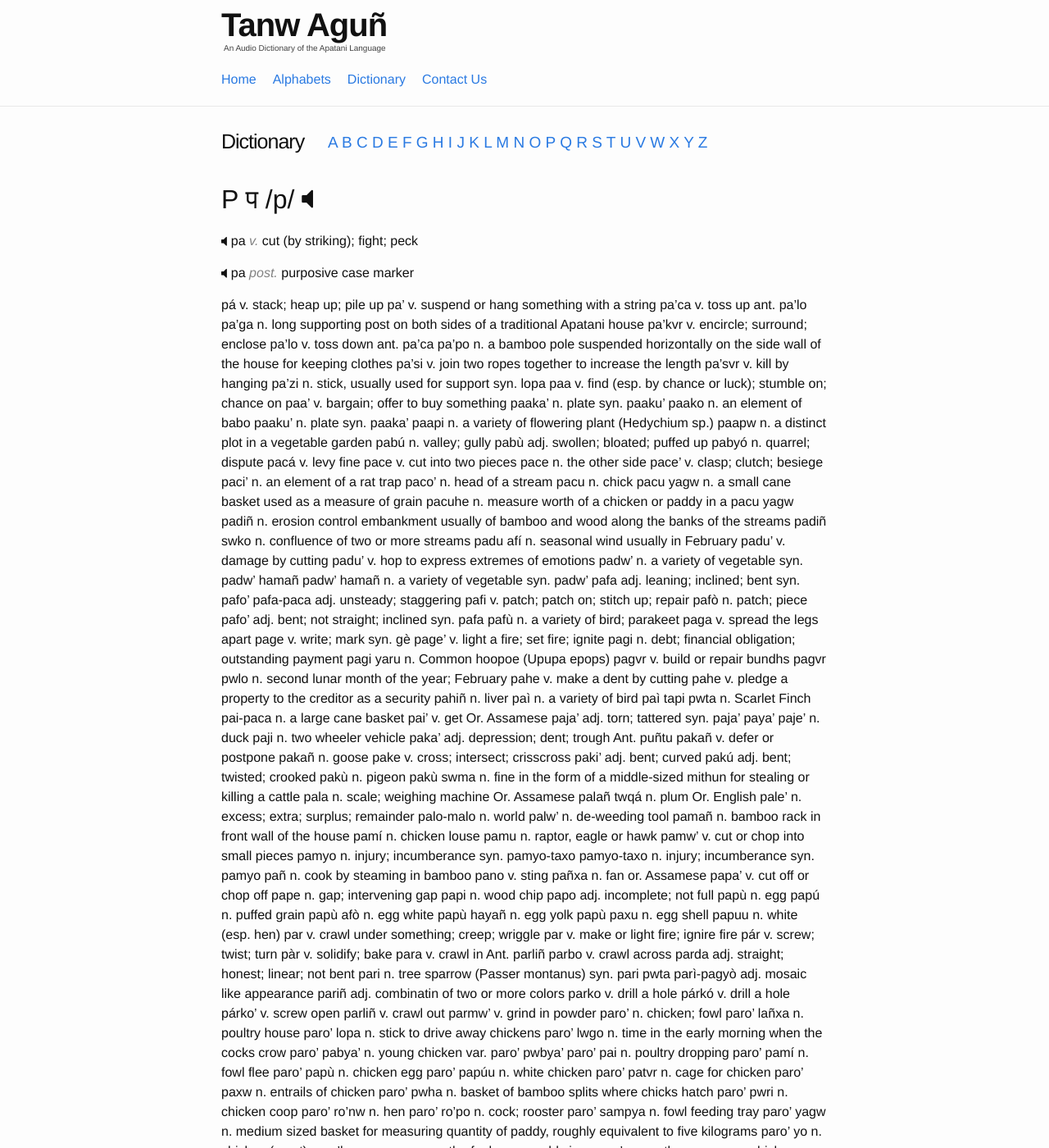
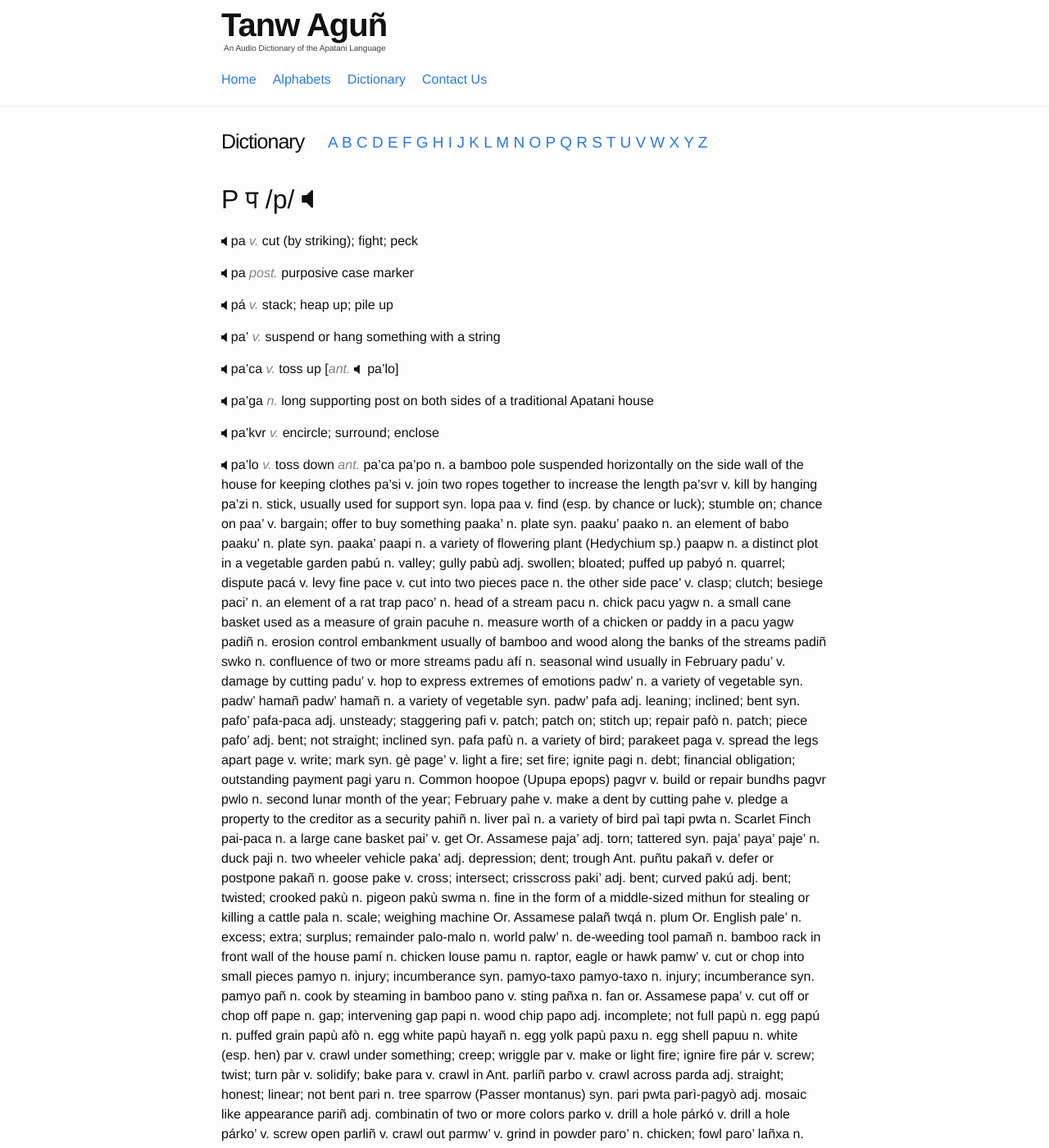
Before and after one commit to hacksparrow/language.apatani.org, a Jekyll site: the page built from dictionary/p.md, in a window 1280 px wide and 1400 px high. Shown: the whole window at 82% size. Built offline with Jekyll 4.4.1, drawn with Linux system fonts in a browser that asks for light colours; nearby versions of some CDN libraries; comment, search, counter and statistics services are not loaded; some of the changed text lies outside the part shown.

Commit message:
Update p.md

```diff
--- a/dictionary/p.md
+++ b/dictionary/p.md
@@ -8,14 +8,26 @@ ipa: p
 
 __pa__	_v._	cut (by striking); fight; peck
 
+
 __pa__	_post._	purposive case marker
 
-pá	v.	stack; heap up; pile up
-pa'	v.	suspend or hang something with a string
-pa'ca	v.	toss up	ant.	pa'lo
-pa'ga	n.	long supporting post on both sides of a traditional Apatani house
-pa'kvr	v.	encircle; surround; enclose
-pa'lo	v.	toss down	ant.	pa'ca
+
+__pá__	_v._	stack; heap up; pile up
+
+
+__pa'__	_v._	suspend or hang something with a string
+
+
+__pa'ca__	_v._	toss up	[_ant._	pa'lo]
+
+
+__pa'ga__	_n._	long supporting post on both sides of a traditional Apatani house
+
+
+__pa'kvr__	_v._	encircle; surround; enclose
+
+
+__pa'lo__	_v._	toss down	_ant._	pa'ca
 pa'po	n.	a bamboo pole suspended horizontally on the side wall of the house for keeping clothes
 pa'si	v.	join two ropes together to increase the length
 pa'svr	v.	kill by hanging
```
